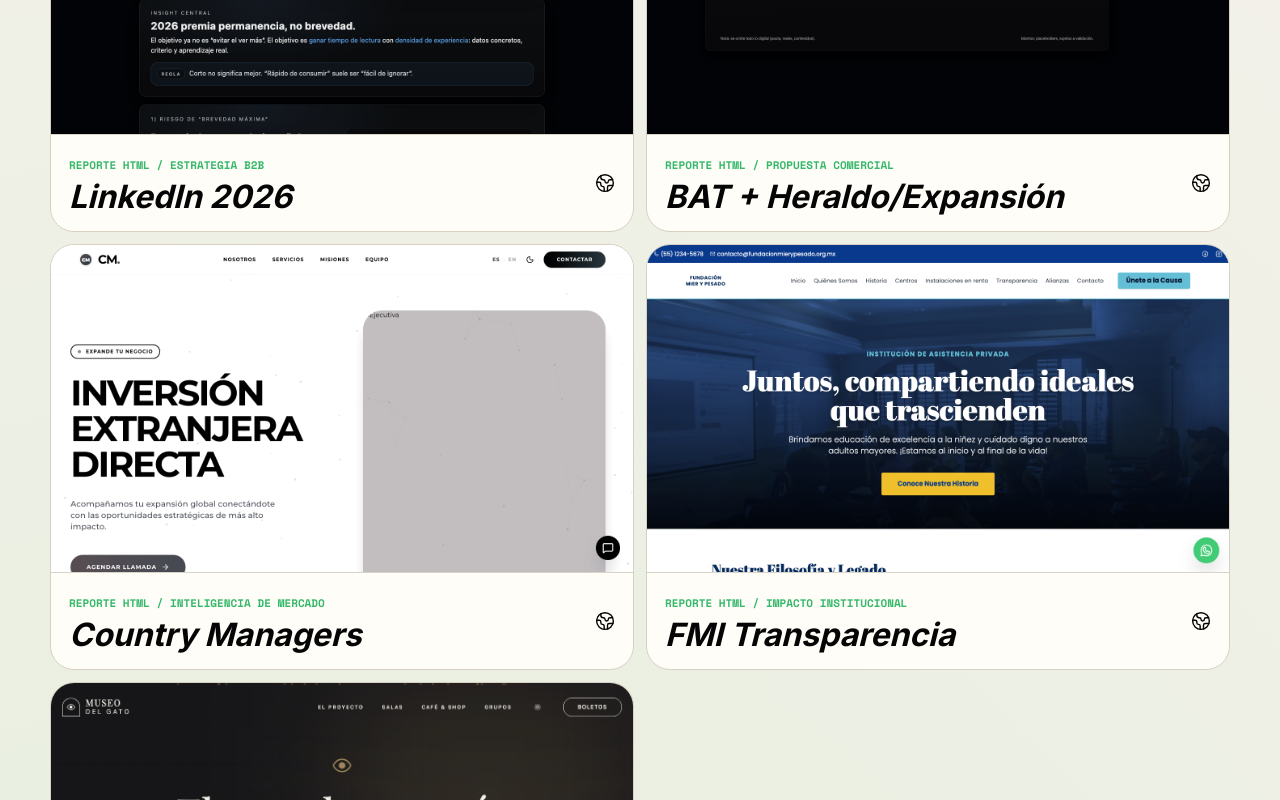
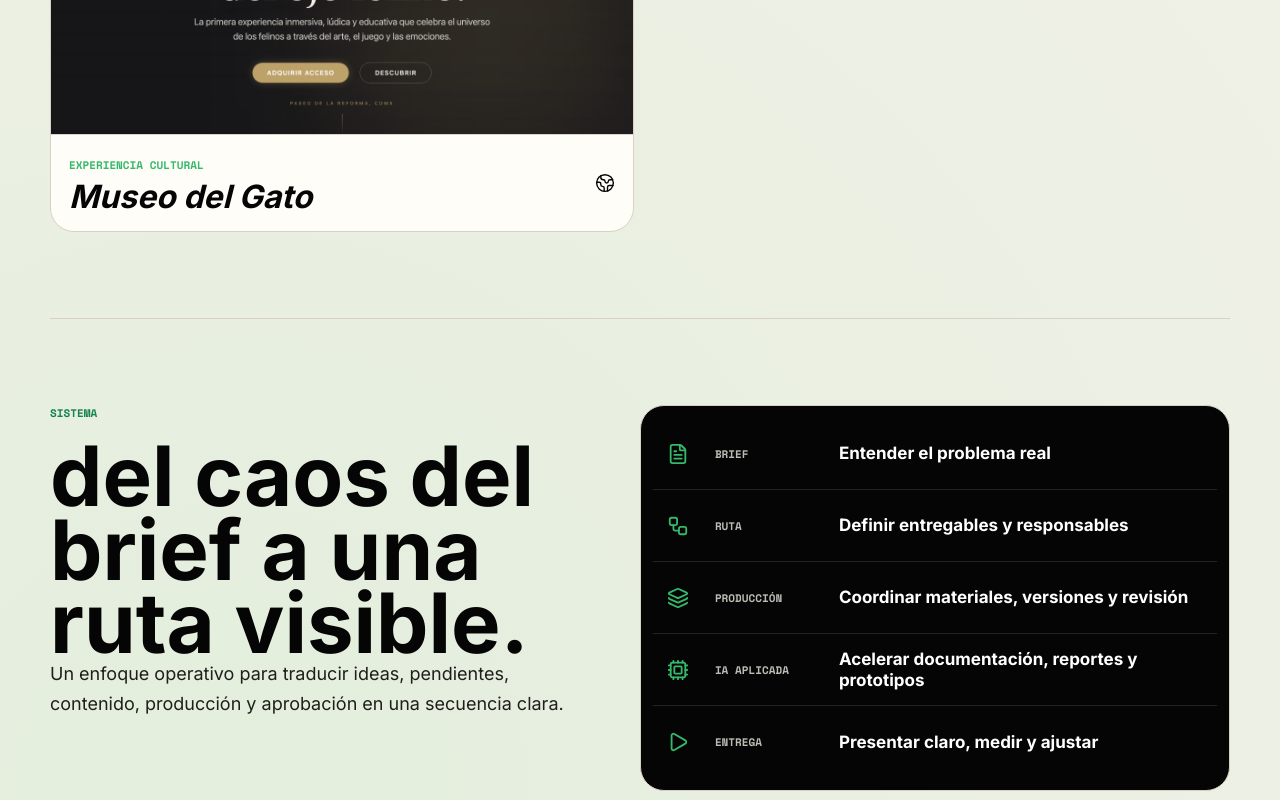
Before and after one commit to ianamb66/ian-portfolio-tech, a React (Vite) app: page / in a window 1280 px wide. Shown: the part 5180-5980 px from the top of the page. Built offline with nearby package versions, Linux system fonts and the light colour scheme.

Commit message:
Remove selected report cards from portfolio

```diff
--- a/src/App.jsx
+++ b/src/App.jsx
@@ -258,30 +258,6 @@
     type: 'Agencia, reputación y posicionamiento',
     url: 'https://bim-web-v2.vercel.app',
     image: '/previews/bim.png',
-  },
-  {
-    title: 'LinkedIn 2026',
-    type: 'Reporte HTML / estrategia B2B',
-    url: '/reportes/linkedin-2026.html',
-    image: '/previews/reporte-linkedin-2026.png',
-  },
-  {
-    title: 'BAT + Heraldo/Expansión',
-    type: 'Reporte HTML / propuesta comercial',
-    url: '/reportes/bat-heraldo-expansion.html',
-    image: '/previews/reporte-bat-heraldo.png',
-  },
-  {
-    title: 'Country Managers',
-    type: 'Reporte HTML / inteligencia de mercado',
-    url: '/reportes/country-managers.html',
-    image: '/previews/reporte-country-managers.png',
-  },
-  {
-    title: 'FMI Transparencia',
-    type: 'Reporte HTML / impacto institucional',
-    url: '/reportes/fmi-transparencia.html',
-    image: '/previews/reporte-fmi-transparencia.png',
   },
   {
     title: 'Museo del Gato',
```
